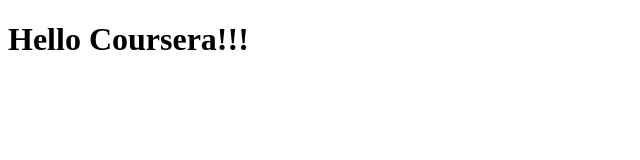
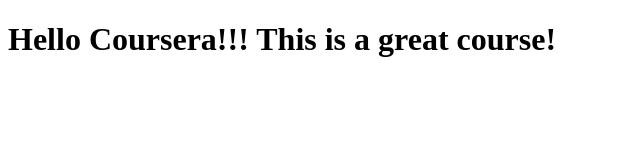
Before and after one commit to rokjai/courser-test, a plain HTML site: page coursera_site/index.html in a window 1280 px wide. Shown: the whole page, without its empty margins (0-640 px from the left). Drawn offline with Linux system fonts and the light colour scheme.

Commit message:
Small change to page content.

```diff
--- a/coursera_site/index.html
+++ b/coursera_site/index.html
@@ -4,6 +4,6 @@
 	<title>Hi and Hello Coursera!</title>
 </head>
 <body>
-<h1>Hello Coursera!!!</h1>
+<h1>Hello Coursera!!! This is a great course!</h1>
 </body>
 </html>
```
